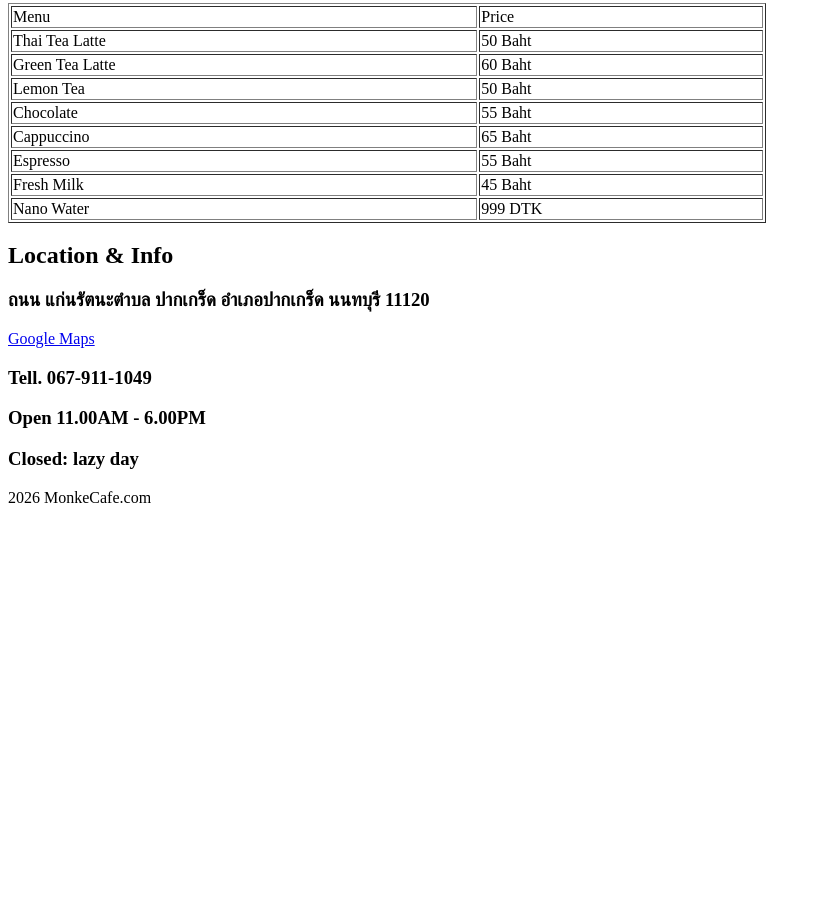
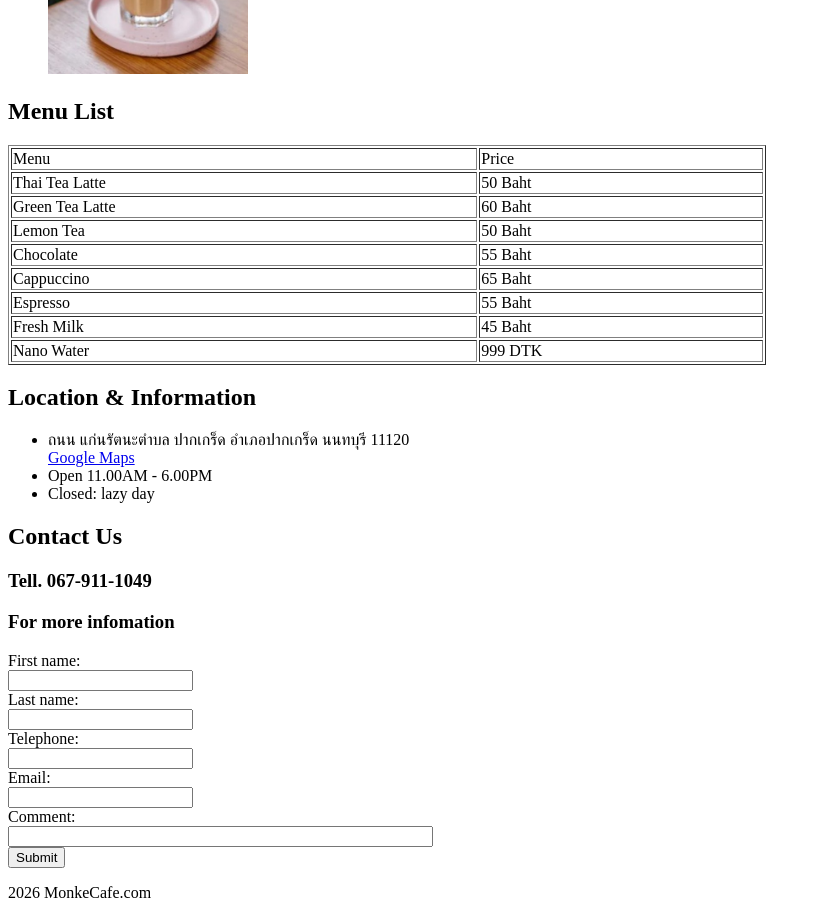
Before and after one commit to iamrealikea/html-lab-217, a plain HTML site: page index.html in a window 1280 px wide. Shown: the part 1334-2252 px from the top of the page, without its empty margins (0-821 px from the left). Before the commit the page ends 1857 px from the top, so only its background shows below. Drawn offline with Linux system fonts and the light colour scheme.

Commit message:
Add and organizing text and link

```diff
--- a/index.html
+++ b/index.html
@@ -9,30 +9,37 @@ initial-scale=1" />
 </head>
 <body>
   <header>
-      <h1>Monke Cafe</h1>
+      <h1 id="Home">Monke Cafe</h1>
+      <p>Always happinest place for <strong>everyone</strong></p>
   </header>
   <nav>
       <ul>
-        <li>Home</li>
-        <li>List</li>
-        <li>Location & Info</li>
+        <li><a href="#Home">Home</a></li>
+        <li><a href="#Signature">Signature menu</a></li>
+        <li><a href="#Menu">Menu List</a></li>
+        <li><a href="#Location">Location & Info</a></li>
+        <li><a href="#Contact">Contact Us</a></li>
       </ul>
   </nav>
   <main>
-    <section>
+    <section id="Signature">
       <h2>Signature Menu</h2>
         <ol>
           <li>Thai Tea Latte</li>
+          <dt>Local tea from Thailand with aroma and balance sweet</dd>
           <dt><img src="/img/thaitea.jpg" alt="Thai Tea Latte" width="200" height="299"></dt>
           <li>Green Tea Latte</li>
+          <dt>Essential tea with signature scent and taste</dd>
           <dt><img src="/img/greentea.webp" alt="Green Tea Latte" width="200" height="200"></dt>
           <li>Chocolate</li>
+          <dt>Bitter and sweetness from cocoa</dt>
           <dt><img src="/img/chocolate.jpg" alt="Chocolate" width="200" height="230"></dt>
           <li>Cappuccino </li>
+          <dt>Selected coffee beans for delicious cappuccino</dt>
           <dt><img src="/img/cappuccino.jpg" alt="Cappuccino" width="200" height="252"></dt>
         </ol>
     </section>
-    <section>
+    <section id="Menu">
       <h2>Menu List</h2>
       <table border="1" style="width:60%">
         <tr>
@@ -73,13 +80,33 @@ initial-scale=1" />
         </tr>
       </table>
     </section>
-    <section>
-      <h2>Location & Info</h2>
-      <h3>ถนน แก่นรัตนะตำบล ปากเกร็ด อำเภอปากเกร็ด นนทบุรี 11120</h3>
-      <a href="https://maps.app.goo.gl/NWpSRnAUxqZqh5gJ7" target="_blank" rel='noopener'>Google Maps</a>
-      <h3> Tell. 067-911-1049</h3>
-      <h3> Open 11.00AM - 6.00PM</h3>
-      <h3> Closed: lazy day </h3>
+    <section id="Location">
+      <h2>Location & Information</h2>
+      <ul>
+        <li>ถนน แก่นรัตนะตำบล ปากเกร็ด อำเภอปากเกร็ด นนทบุรี 11120</li>
+        <a href="https://maps.app.goo.gl/NWpSRnAUxqZqh5gJ7" target="_blank" rel='noopener'>Google Maps</a>
+
+        <li> Open 11.00AM - 6.00PM</li>
+        <li> Closed: lazy day </li>
+      </ul>
+    </section>
+    <section id="Contact">
+      <form>
+        <h2>Contact Us</h2>
+        <h3> Tell. 067-911-1049</h3>
+          <h3> For more infomation</h3>
+          <label for="fname">First name:</label><br>
+          <input type="text" id="fname" name="fname"><br>
+          <label for="lname">Last name:</label><br>
+          <input type="text" id="lname" name="lname"><br>
+          <label for="lname">Telephone:</label><br>
+          <input type="text" id="telephone" name="telephone"><br>
+          <label for="lname">Email:</label><br>
+          <input type="text" id="email" name="email"><br>
+          <label for="comment">Comment:</label><br>
+          <input type="text" id="comment" name="comment" size="50"><br>
+          <input type="submit" value="Submit">
+      </form>
     </section>
   </main>
   <footer>
```
